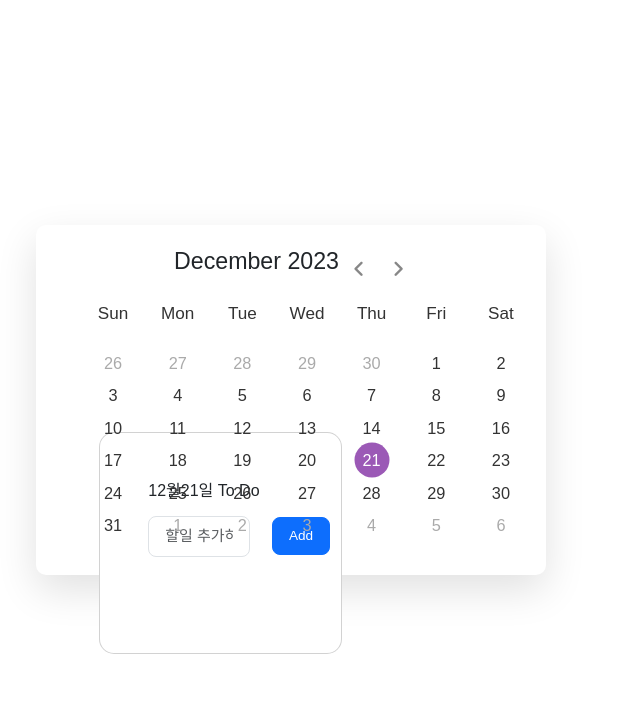
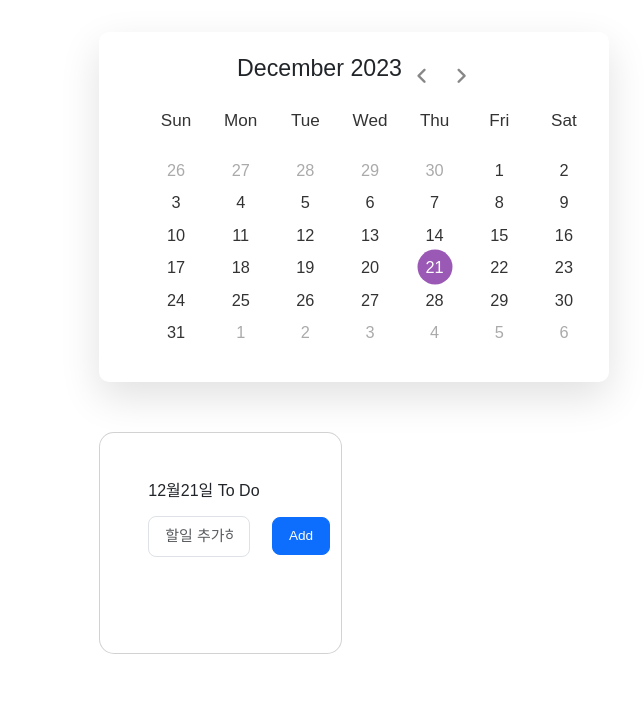
Before and after one commit to iinge/teamproject, a plain HTML site: page todocal2.html in a window 1280 px wide. Shown: the whole page, without its empty margins (349-993 px from the left). Drawn offline with nearby package versions, Linux system fonts and the light colour scheme.

Commit message:
투두칼html

```diff
--- a/todocal2.html
+++ b/todocal2.html
@@ -20,7 +20,8 @@
     <script src="script.js" defer></script>
   </head>
   <body>
-    <div class="position1">
+    <div class="container">
+    <div class="positioncalendar">
         <div class="wrapper">
           <header>
             <p class="current-date"></p>
@@ -43,6 +44,7 @@
           </div>
         </div>
         </div>
+    </div>
 
     <div class="positiontodo">
       <div class="container py-5 h-100">
@@ -50,10 +52,14 @@
           <div class="col col-xl-10">
             <div class="card" style="border-radius: 15px">
               <div class="card-body p-5">
-                <h6 class="mb-3"><script>let today1 = new Date();
+                <h6 class="mb-3">
+                  <script>
+                    let today1 = new Date();
                     let month1 = today1.getMonth() + 1;
                     let date2 = today1.getDate();
-                    document.write(month1 + '월' + date2+'일 To Do')</script></h6>
+                    document.write(month1 + '월' + date2 + '일 To Do');
+                  </script>
+                </h6>
 
                 <form
                   class="d-flex justify-content-center align-items-center mb-4"
@@ -78,8 +84,8 @@
                     </button>
                   </div>
                 </form>
-                <ul id="todolist" class="list-group mb-0">
-                </ul>
+
+                <ul id="todolist" class="list-group mb-0"></ul>
               </div>
             </div>
           </div>
```
Lines whose indentation alone changed are shown as unchanged.
